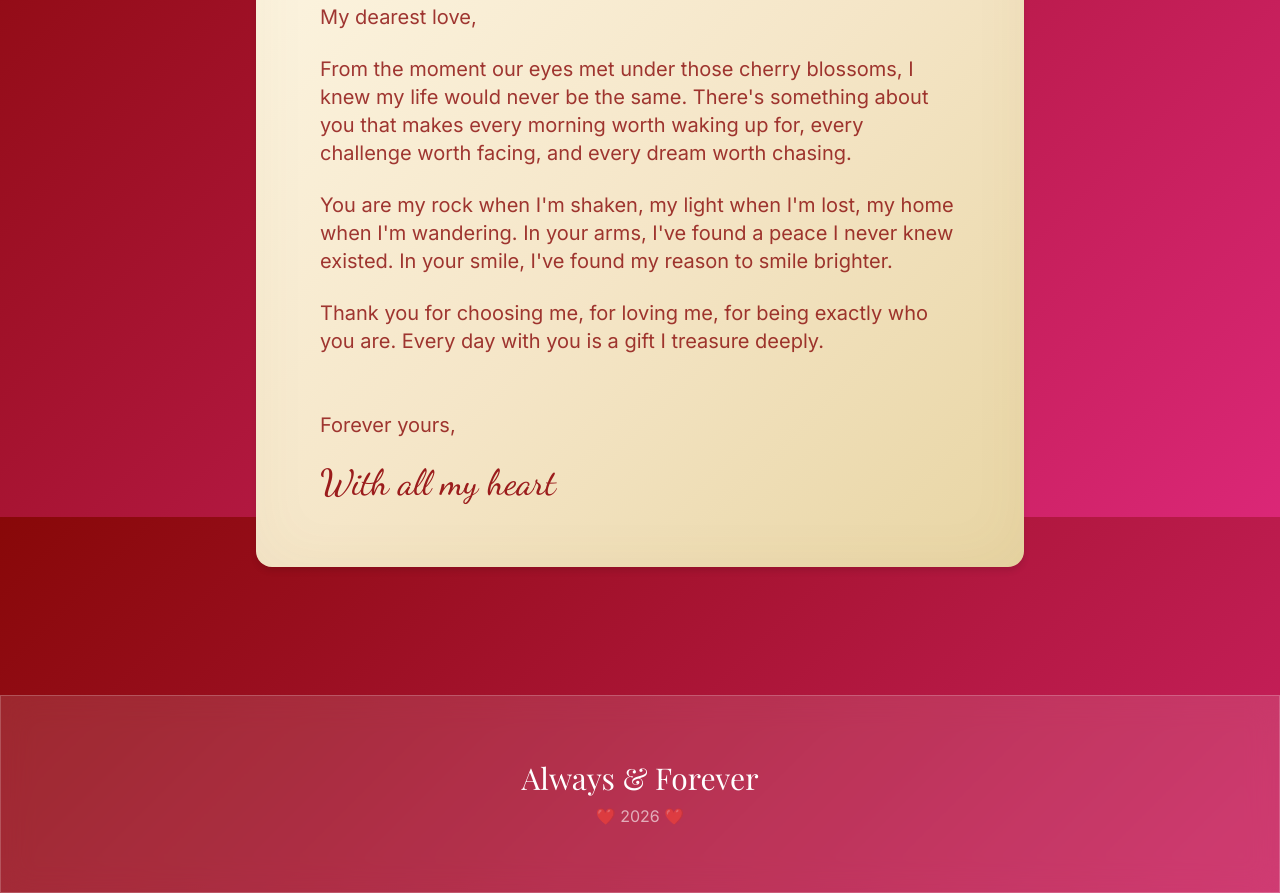
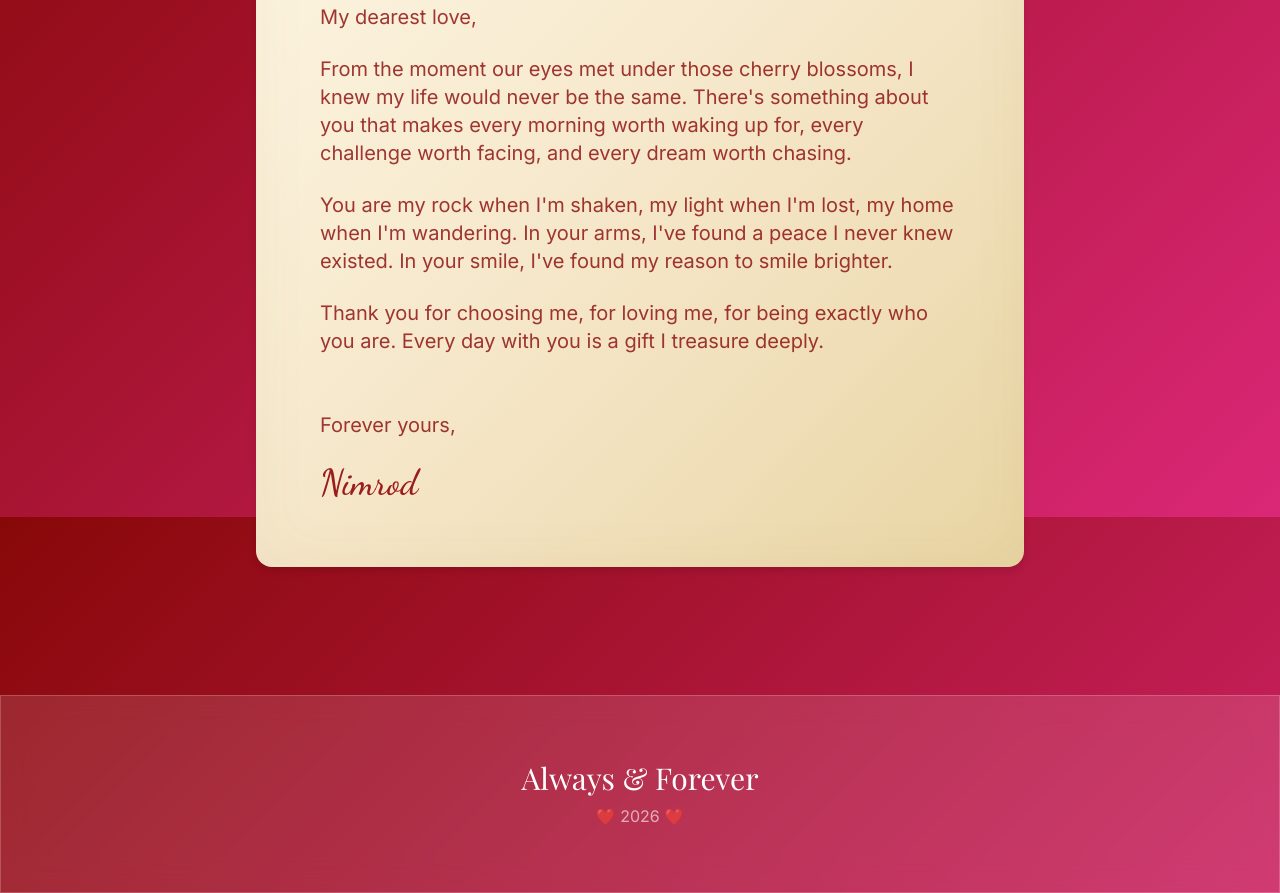
Before and after one commit to nimkibet/mine, a plain HTML site: page index.html in a window 1280 px wide. Shown: the part 3483-4376 px from the top of the page. Drawn offline with nearby package versions, Linux system fonts and the light colour scheme; a web font is replaced by a local one.

Commit message:
Sign as Nimrod

```diff
--- a/index.html
+++ b/index.html
@@ -408,7 +408,7 @@
                     </p>
 
                     <p class="font-cursive text-3xl md:text-4xl text-rose-800">
-                        With all my heart
+                        Nimrod
                     </p>
                 </div>
             </div>
```
